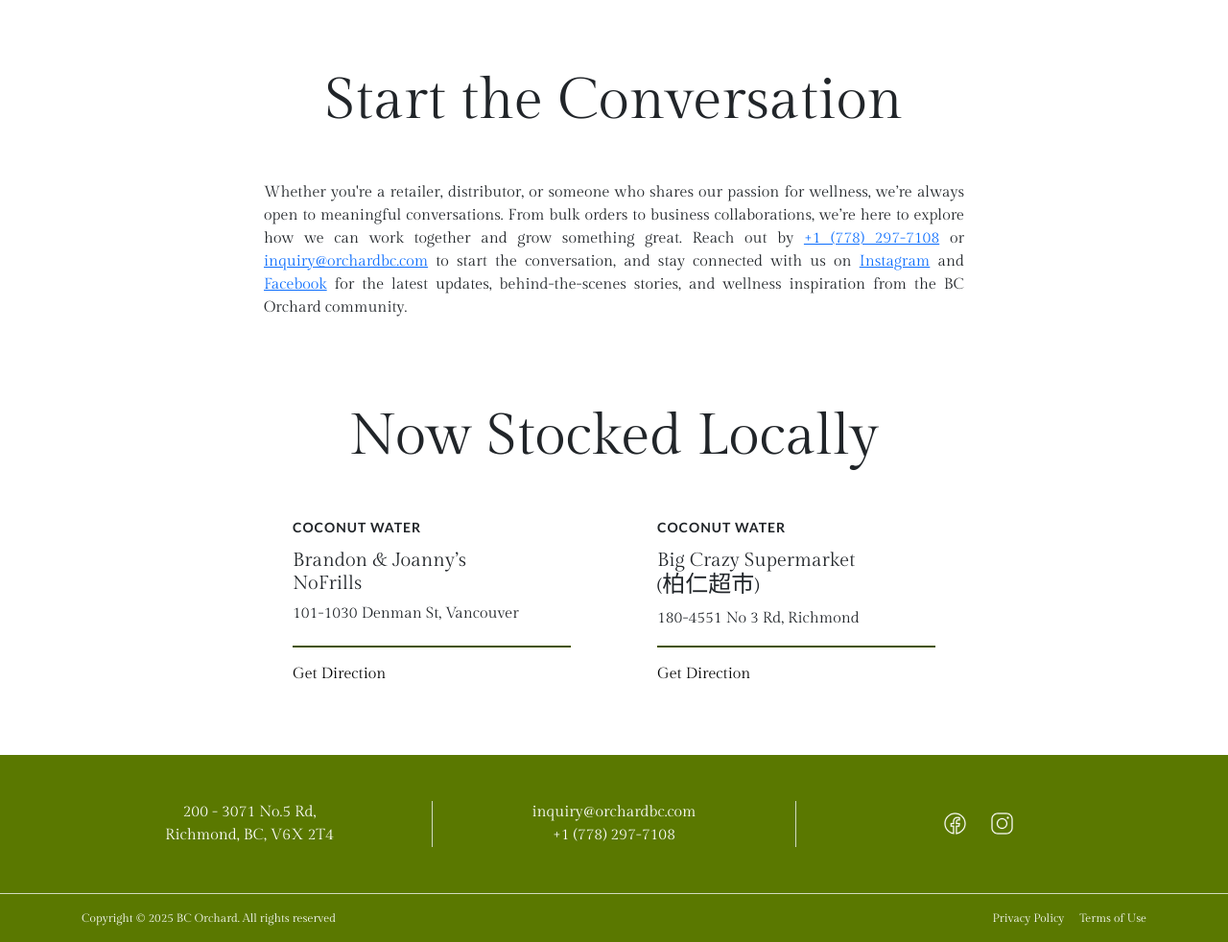
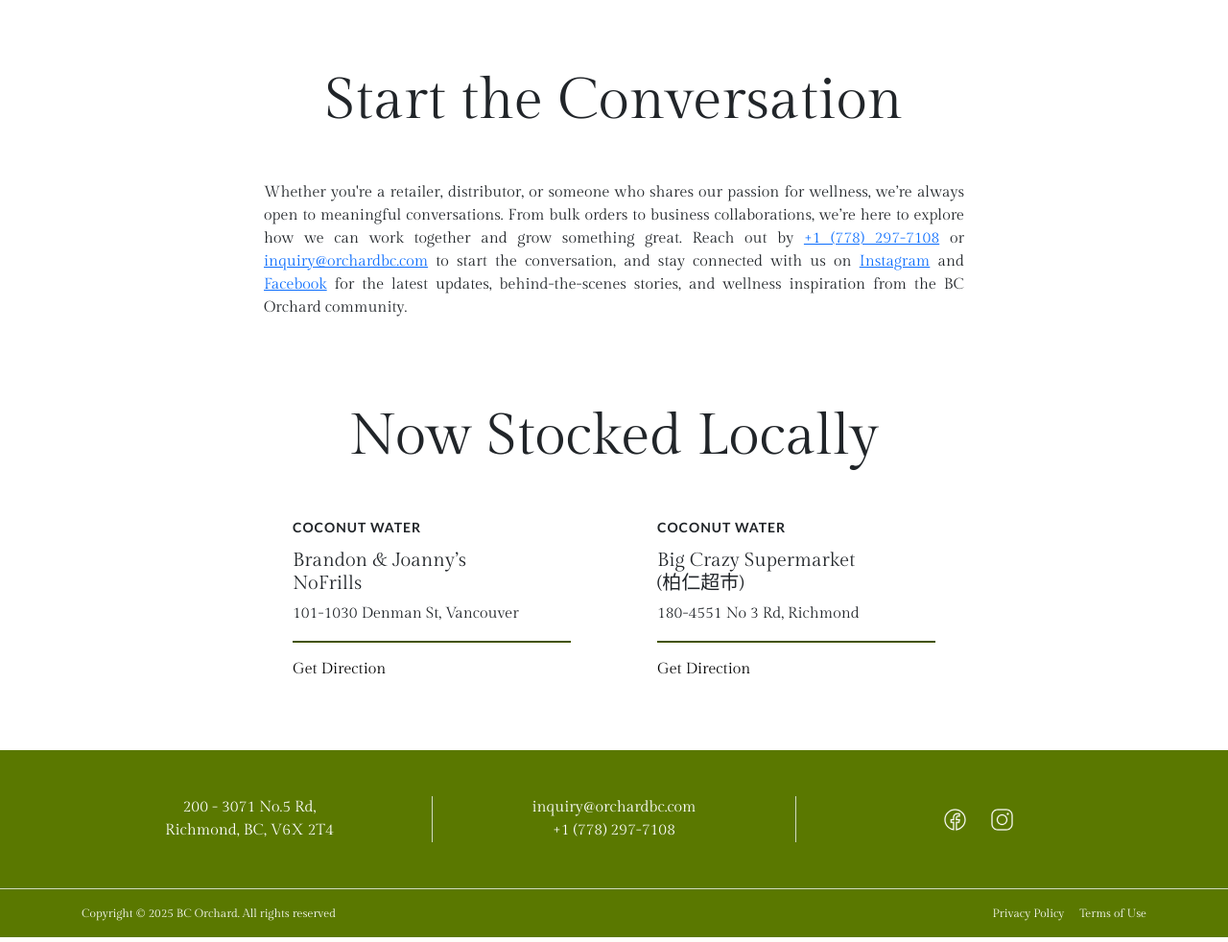
Before and after one commit to Intelli-Management-Group/OrchardBC, a PHP site: page /find-us.php in a window 1280 px wide. Shown: the part 765-1747 px from the top of the page at 96% size. Run offline with PHP 8.4, Linux system fonts and the light colour scheme; some libraries are stand-ins or nearby versions.

Commit message:
update content and style across multiple pages

```diff
--- a/css/style.css
+++ b/css/style.css
@@ -52,8 +52,8 @@ h5 {
     font-weight: 300;
 }
 
-.chinese-h5 {
-    font-size: clamp(1.25rem, 2.5vw, 1.5rem);
+.chinese-h6 {
+    font-size: clamp(1.125rem, 2.5vw, 1.25rem);
 }
 
 h6 {
--- a/find-us.php
+++ b/find-us.php
@@ -32,7 +32,7 @@ include 'inc/header.php';
         </defs>
     </svg>
 
-    <div class="container">
+    <div class="container overflow-x-hidden">
         <div class="row section-padding-sm">
             <div class="col-lg-8 mx-auto">
                 <h2 class="text-center mb-5">Start the Conversation</h2>
@@ -94,7 +94,7 @@ include 'inc/header.php';
                 <div class="location-card" data-category="coconut juice">
                     <div>
                         <div class="upper-header">Coconut Water</div>
-                        <h6>Big Crazy Supermarket<br> (<span class="chinese-h5">柏仁超市</span>)</h6>
+                        <h6>Big Crazy Supermarket<br> (<span class="chinese-h6">柏仁超市</span>)</h6>
                         <div>180-4551 No 3 Rd, Richmond</div>
                     </div>
                     <div>
--- a/inc/header.php
+++ b/inc/header.php
@@ -7,7 +7,6 @@
     <title><?php echo isset($title) ? $title : "BC Orchard"; ?></title>
     <meta name="description" content="<?php echo isset($description) ? $description : "BC Orchard"; ?>">
     <link href="https://cdn.jsdelivr.net/npm/bootstrap@5.3.3/dist/css/bootstrap.min.css" rel="stylesheet">
-    <base href="<?= 'https://' . $_SERVER['HTTP_HOST'] . rtrim(dirname($_SERVER['SCRIPT_NAME']), '/\\') . '/' ?>">
     <link rel="stylesheet" href="css/style.css">
     <link rel="stylesheet" href="css/responsive.css">
     <link rel="stylesheet" href="https://cdnjs.cloudflare.com/ajax/libs/font-awesome/6.6.0/css/all.min.css">
--- a/inc/slider.php
+++ b/inc/slider.php
@@ -145,7 +145,7 @@
                     el: ".swiper-pagination",
                     clickable: true,
                 },
-                speed: 0, // make swiper instantly switch slide (0 transition)
+                speed: 0.1,
                 on: {
                     init: function() {
                         gsap.set(this.slides[this.activeIndex].querySelector('.bg-image'), {
```
